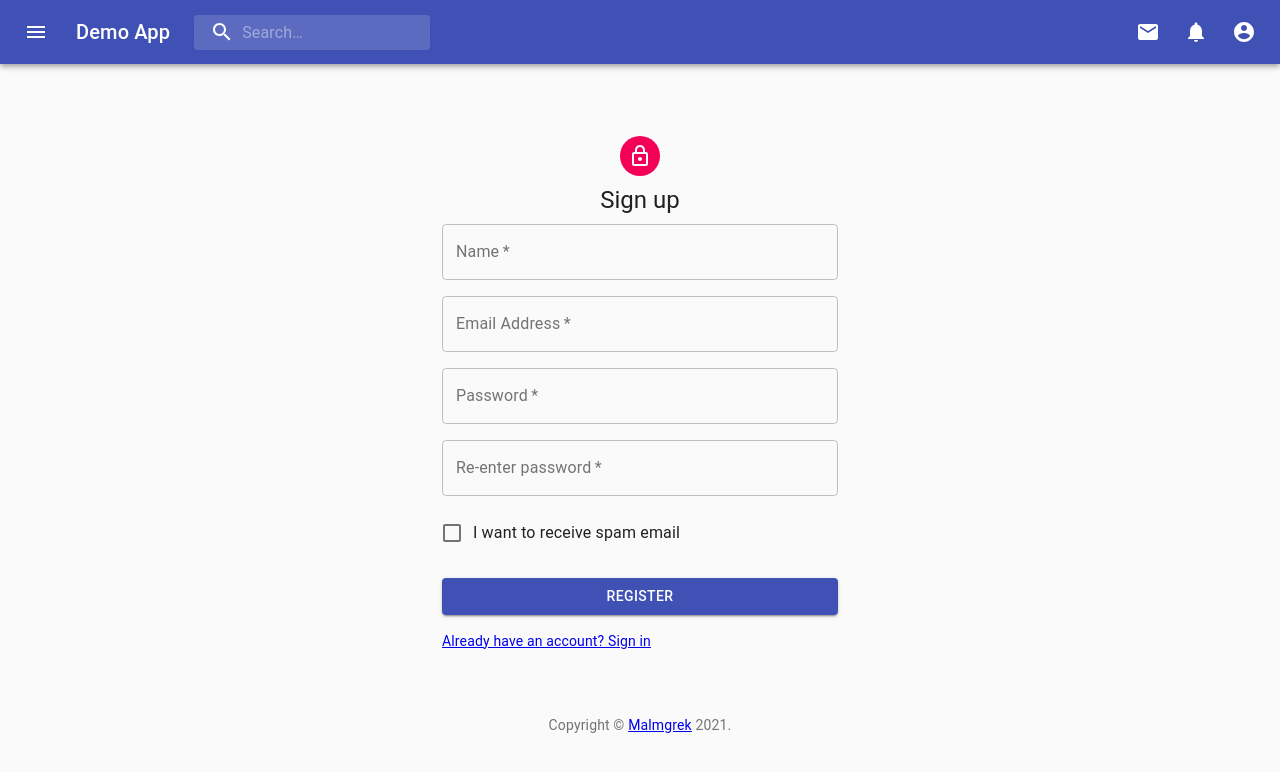
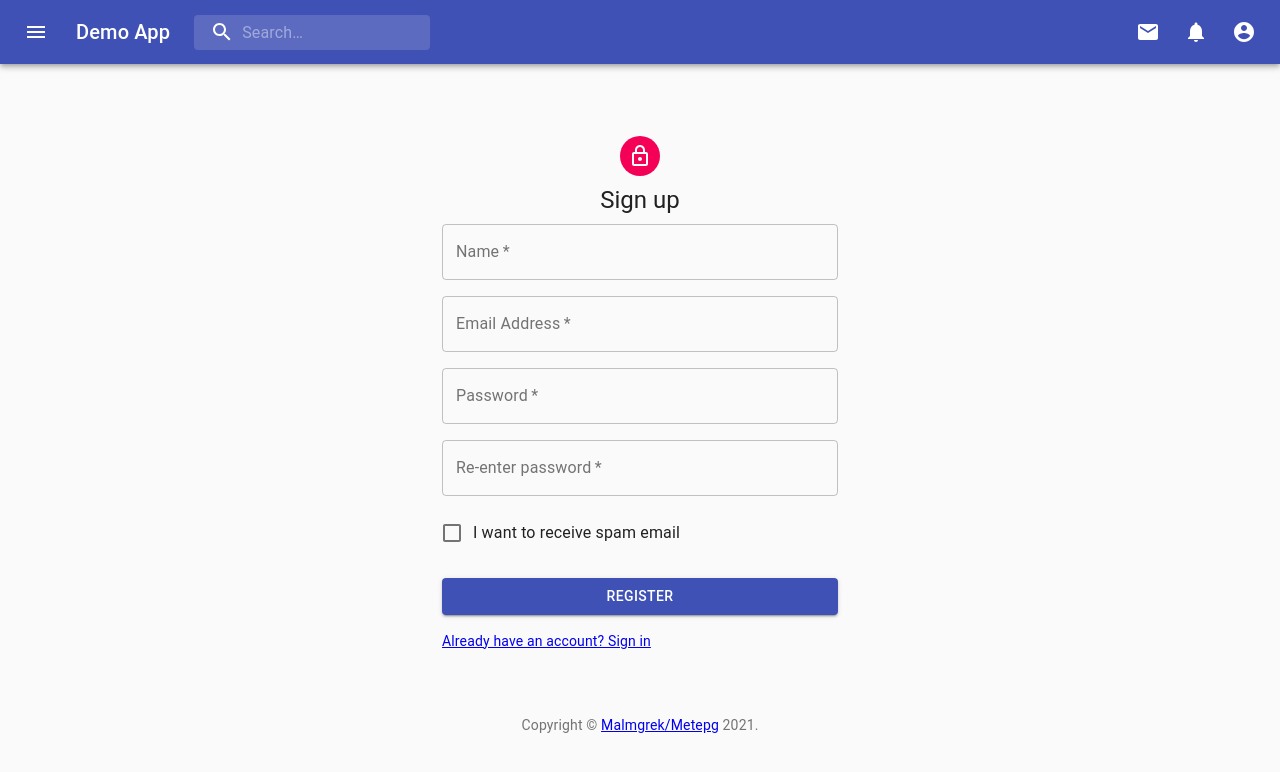
Before and after one commit to malmgrek/mern-material-demo, a React (Create React App) app in the folder client/: page /register in a window 1280 px wide. Shown: the top 772 px of the page. Built offline with nearby package versions, Linux system fonts and the light colour scheme.

Commit message:
Add Metepg to copywright :)

```diff
--- a/client/src/components/Copyright.js
+++ b/client/src/components/Copyright.js
@@ -10,7 +10,7 @@ const Copyright = () => {
         to={{ pathname: "https://github.com/malmgrek" }}
         target="_blank"
       >
-        Malmgrek
+        Malmgrek/Metepg
       </Link>{" "}
       {new Date().getFullYear()}
       {"."}
```
